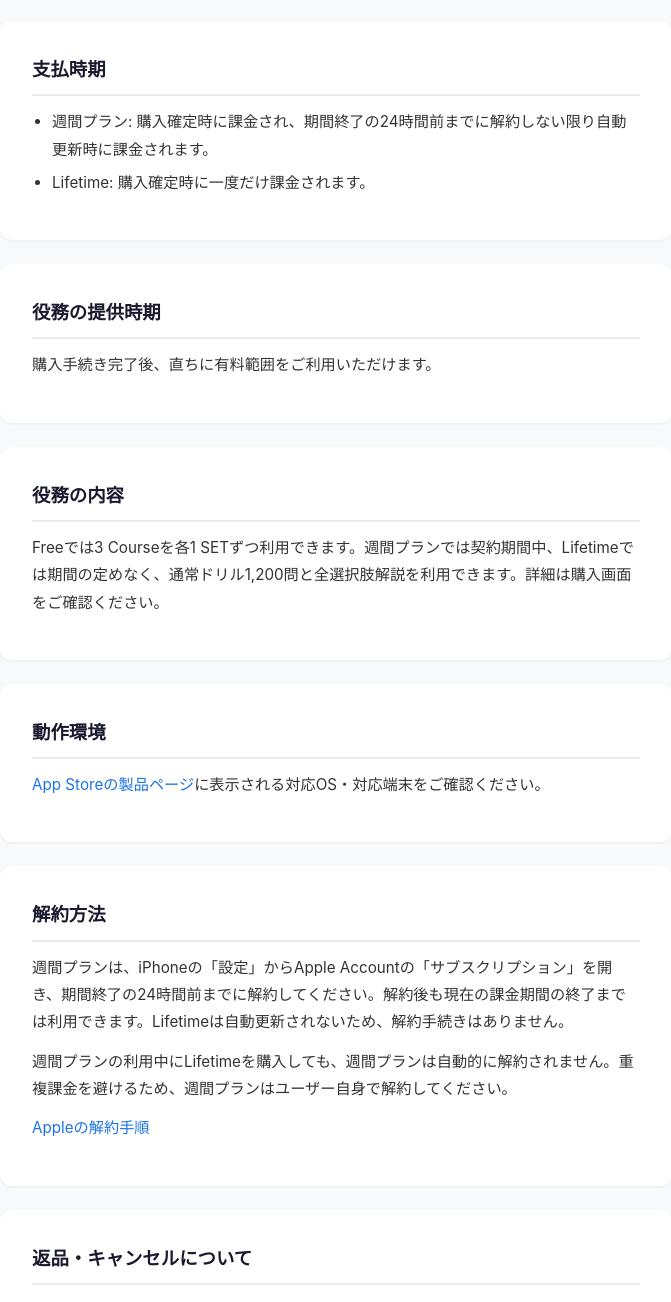
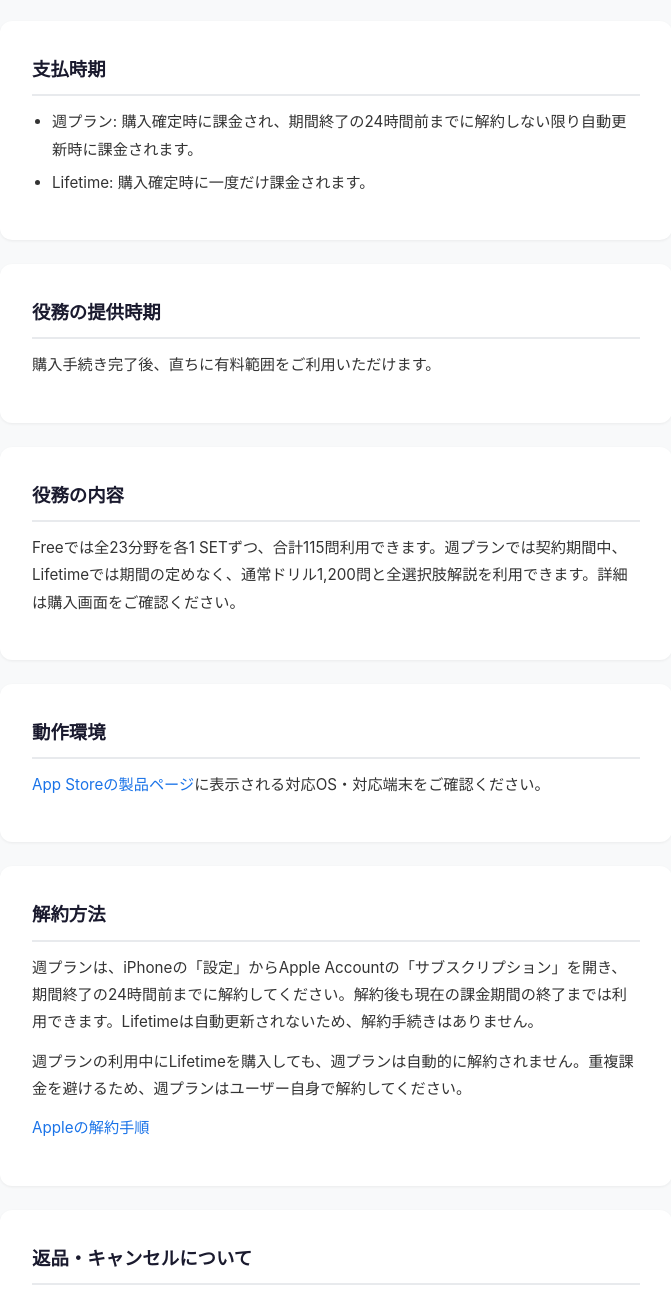
Before and after one commit to speeed131/it-passport-drill-pages, a plain HTML site: page tokushoho.html in a window 1280 px wide. Shown: the part 1033-2335 px from the top of the page, without its empty margins (304-975 px from the left). Drawn offline with Linux system fonts and the light colour scheme.

Commit message:
docs: 無料範囲と週プラン表記を同期

```diff
--- a/tokushoho.html
+++ b/tokushoho.html
@@ -162,7 +162,7 @@
         <div class="card">
             <h2>販売価格</h2>
             <ul>
-                <li>週間プラン（自動更新サブスクリプション）: 週額500円（税込）</li>
+                <li>週プラン（自動更新サブスクリプション）: 週額500円（税込）</li>
                 <li>Lifetime（非消耗型アプリ内課金）: 1,500円（税込）</li>
             </ul>
             <p>実際の販売価格は、購入画面およびApp Storeに表示される価格をご確認ください。</p>
@@ -181,7 +181,7 @@
         <div class="card">
             <h2>支払時期</h2>
             <ul>
-                <li>週間プラン: 購入確定時に課金され、期間終了の24時間前までに解約しない限り自動更新時に課金されます。</li>
+                <li>週プラン: 購入確定時に課金され、期間終了の24時間前までに解約しない限り自動更新時に課金されます。</li>
                 <li>Lifetime: 購入確定時に一度だけ課金されます。</li>
             </ul>
         </div>
@@ -193,7 +193,7 @@
 
         <div class="card">
             <h2>役務の内容</h2>
-            <p>Freeでは3 Courseを各1 SETずつ利用できます。週間プランでは契約期間中、Lifetimeでは期間の定めなく、通常ドリル1,200問と全選択肢解説を利用できます。詳細は購入画面をご確認ください。</p>
+            <p>Freeでは全23分野を各1 SETずつ、合計115問利用できます。週プランでは契約期間中、Lifetimeでは期間の定めなく、通常ドリル1,200問と全選択肢解説を利用できます。詳細は購入画面をご確認ください。</p>
         </div>
 
         <div class="card">
@@ -203,8 +203,8 @@
 
         <div class="card">
             <h2>解約方法</h2>
-            <p>週間プランは、iPhoneの「設定」からApple Accountの「サブスクリプション」を開き、期間終了の24時間前までに解約してください。解約後も現在の課金期間の終了までは利用できます。Lifetimeは自動更新されないため、解約手続きはありません。</p>
-            <p>週間プランの利用中にLifetimeを購入しても、週間プランは自動的に解約されません。重複課金を避けるため、週間プランはユーザー自身で解約してください。</p>
+            <p>週プランは、iPhoneの「設定」からApple Accountの「サブスクリプション」を開き、期間終了の24時間前までに解約してください。解約後も現在の課金期間の終了までは利用できます。Lifetimeは自動更新されないため、解約手続きはありません。</p>
+            <p>週プランの利用中にLifetimeを購入しても、週プランは自動的に解約されません。重複課金を避けるため、週プランはユーザー自身で解約してください。</p>
             <p><a href="https://support.apple.com/ja-jp/118428" target="_blank" rel="noopener noreferrer">Appleの解約手順</a></p>
         </div>
 
```
Also changed, not shown: terms.html (+3 -3 lines).
